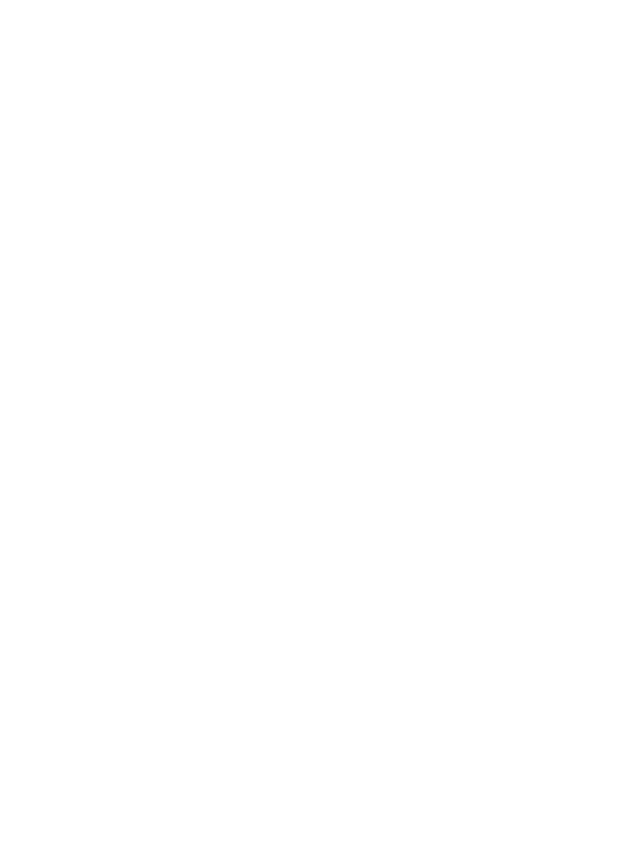
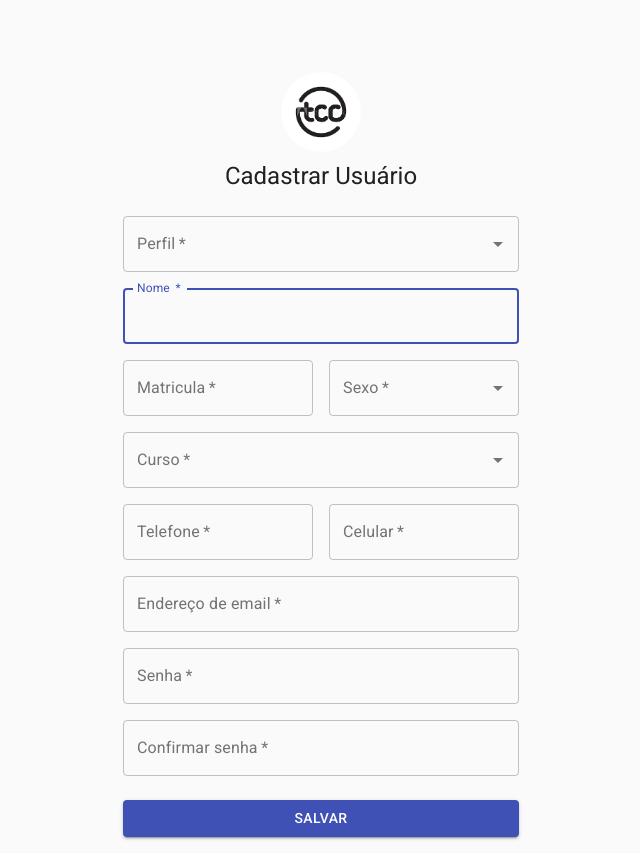
Before and after one commit to luizgflopes/Sistema-de-Gerenciamento-e-Controle-de-TCC, a React (Create React App) app: page /cadastraUsuario in a window 1280 px wide. Shown: the whole page, without its empty margins (319-959 px from the left). Before the commit the page ends 800 px from the top, so only its background shows below. Built offline with nearby package versions, Linux system fonts and the light colour scheme.

Commit message:
desenvolvida pagina de cadastro de usuáio

```diff
--- a/package.json
+++ b/package.json
@@ -5,6 +5,7 @@
   "dependencies": {
     "@material-ui/core": "^4.11.0",
     "@material-ui/icons": "^4.9.1",
+    "@material-ui/lab": "^4.0.0-alpha.56",
     "@mdi/js": "^5.6.55",
     "@mdi/react": "^1.4.0",
     "@testing-library/jest-dom": "^4.2.4",
--- a/src/index.js
+++ b/src/index.js
@@ -6,6 +6,7 @@
 import { BrowserRouter as Router, Switch, Route } from "react-router-dom";
 import CadastroPage from './pages/Cadastro-page'
 import ConsultaUsuarioPages from './pages/ConsultaUsuarioPages'
+import CadastroUsuarioPages from './pages/CadastroUsuarioPages'
 
 ReactDOM.render(
   <React.StrictMode>
@@ -16,6 +17,9 @@
         </Route>
         <Route path="/criarconta">
           <CadastroPage />
+        </Route>
+        <Route path="/cadastraUsuario">
+          <CadastroUsuarioPages />
         </Route>
         <Route path="/consultaUsuario">
           <ConsultaUsuarioPages />
--- /dev/null
+++ b/src/pages/CadastroUsuarioPages.js
@@ -0,0 +1,196 @@
+import React from "react";
+import Avatar from "@material-ui/core/Avatar";
+import Button from "@material-ui/core/Button";
+import CssBaseline from "@material-ui/core/CssBaseline";
+import TextField from "@material-ui/core/TextField";
+import Autocomplete from '@material-ui/lab/Autocomplete';
+import Typography from "@material-ui/core/Typography";
+import { makeStyles } from "@material-ui/core/styles";
+import logo from "../images/iconetcc.png";
+import Container from "@material-ui/core/Container";
+import { useHistory, Link } from "react-router-dom";
+import Grid from "@material-ui/core/Grid";
+import LockOutlinedIcon from "@material-ui/icons/LockOutlined";
+import { useState } from "react";
+const useStyles = makeStyles((theme) => ({
+  configuracaopagina: {
+    marginTop: theme.spacing(8),
+    display: "flex",
+    flexDirection: "column",
+    alignItems: "center",
+  },
+  icone: {
+    margin: theme.spacing(1),
+    backgroundColor: theme.palette.secondary.main,
+    height: theme.spacing(10),
+    width: theme.spacing(10),
+  },
+  formulario: {
+    width: "100%", // Fix IE 11 issue.
+    marginTop: theme.spacing(3),
+  },
+  entrarbutton: {
+    margin: theme.spacing(3, 0, 2),
+  },
+}));
+
+const cursos = ["Sistema de Informação", "Análise e Desenvolvimento de Sistemas", "Ciências da Computação"]
+const sexo = ["Masculino", "Feminino", "Outros"]
+const perfil = ["Orientador/Gestor", "Coordenador", "Aluno"]
+
+export default function CadastroUsuario() {
+  const classes = useStyles();
+  const history = useHistory();
+  const [formulario, setformulario] = useState({
+    perfil: null,
+    nome: null,
+    matricula: null,
+    curso: null,
+    sexo: null,
+    tel: null,
+    email: null,
+    senha: null,
+  });
+  return (
+    <Container component="main" maxWidth="xs">
+      <CssBaseline />
+      <div className={classes.configuracaopagina}>
+        <Avatar className={classes.icone} src={logo}>
+          <LockOutlinedIcon />
+        </Avatar>
+        <Typography component="h1" variant="h5">
+          Cadastrar Usuário
+        </Typography>
+        <form className={classes.formulario} >
+          <Grid container spacing={2}>
+          <Grid item xs={12}>
+              <Autocomplete
+                id="perfil"
+                name="perfil"
+                autoComplete="perfil"
+                fullWidth
+                options={perfil}
+                getOptionLabel={(option) => option}
+                renderInput={(params) => <TextField {...params} label="Perfil" variant="outlined" required />}
+              />
+            </Grid>
+            <Grid item xs={12}>
+              <TextField
+                value={formulario.nome}
+                error={!/^[a-zA-Z]*$/.test(formulario.nome)}
+                autoComplete="fname"
+                name="nome"
+                variant="outlined"
+                required
+                fullWidth
+                id="nome"
+                label="Nome "
+                autoFocus
+              />
+            </Grid>
+            <Grid item xs={12} sm={6}>
+              <TextField
+                variant="outlined"
+                required
+                fullWidth
+                id="matricula"
+                label="Matricula"
+                name="matricula"
+                autoComplete="matricula"
+              />
+            </Grid>
+            <Grid item xs={12} sm={6}>
+              <Autocomplete
+                id="sexo"
+                name="sexo"
+                autoComplete="sexo"
+                fullWidth
+                options={sexo}
+                getOptionLabel={(option) => option}
+                renderInput={(params) => <TextField {...params} label="Sexo" variant="outlined" required />}
+              />
+            </Grid>
+            <Grid item xs={12}>
+              <Autocomplete
+                id="curso"
+                name="curso"
+                autoComplete="curso"
+                fullWidth
+                options={cursos}
+                getOptionLabel={(option) => option}
+                renderInput={(params) => <TextField {...params} label="Curso" variant="outlined" required />}
+              />
+            </Grid>
+            <Grid item xs={12} sm={6}>
+              <TextField
+                variant="outlined"
+                required
+                fullWidth
+                id="phone1"
+                label="Telefone"
+                name="phone1"
+                autoComplete="Telefone"
+                type="tel"
+              />
+            </Grid>
+            <Grid item xs={12} sm={6}>
+              <TextField
+                variant="outlined"
+                required
+                fullWidth
+                id="phone2"
+                label="Celular"
+                name="phone2"
+                autoComplete="Celular"
+                type="tel"
+              />
+            </Grid>
+            <Grid item xs={12}>
+              <TextField
+                variant="outlined"
+                required
+                fullWidth
+                id="email"
+                label="Endereço de email"
+                name="email"
+                autoComplete="email"
+              />
+            </Grid>
+            <Grid item xs={12}>
+              <TextField
+                variant="outlined"
+                required
+                fullWidth
+                name="senha"
+                label="Senha"
+                type="password"
+                id="senha"
+                autoComplete="current-password"
+              />
+            </Grid>
+            <Grid item xs={12}>
+              <TextField
+                variant="outlined"
+                required
+                fullWidth
+                name="csenha"
+                label="Confirmar senha"
+                type="password"
+                id="scenha"
+              />
+            </Grid>
+          </Grid>
+          <Button
+            type="entrarbutton"
+            fullWidth
+            variant="contained"
+            color="primary"
+            className={classes.entrarbutton}
+          >
+            Salvar
+          </Button>
+        </form>
+      </div>
+    </Container>
+  );
+}
--- a/src/pages/ConsultaUsuarioPages.js
+++ b/src/pages/ConsultaUsuarioPages.js
@@ -146,9 +146,8 @@
 export default function ConsultaUsuarioPages() {
   const classes = useStyles();
 
-  {
     /** Relacionado a Paginação */
-  }
+
   const [page, setPage] = React.useState(2);
   const [rowsPerPage, setRowsPerPage] = React.useState(10);
 
@@ -162,9 +161,8 @@
 
   const [id, setId] = React.useState(0);
 
-  {
     /** Relacionado a Selecao da Lista de Usuário*/
-  }
+
   const activeRow = (event, linha) => {
     event.preventDefault();
     setId(linha.id);
```
Also changed, not shown: src/newFile.js (deleted), 1 other file (tests, documents, lock files or other folders).
